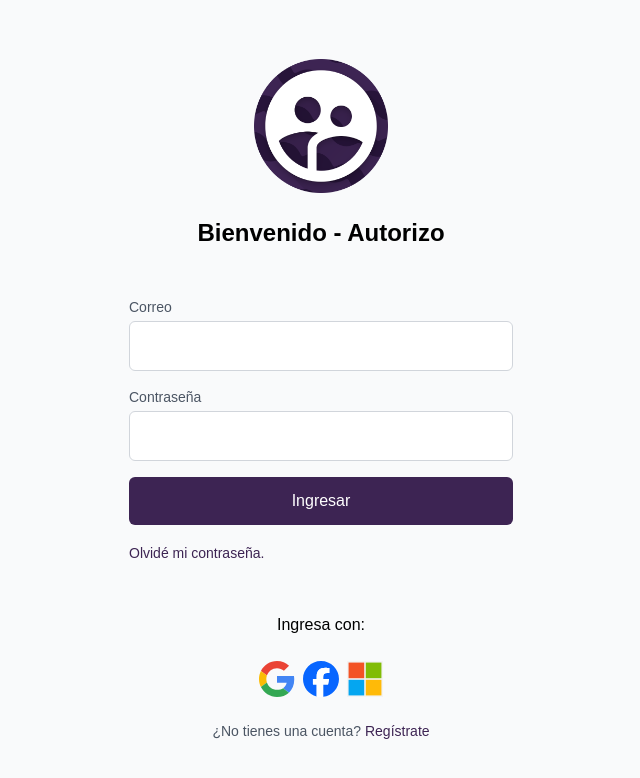
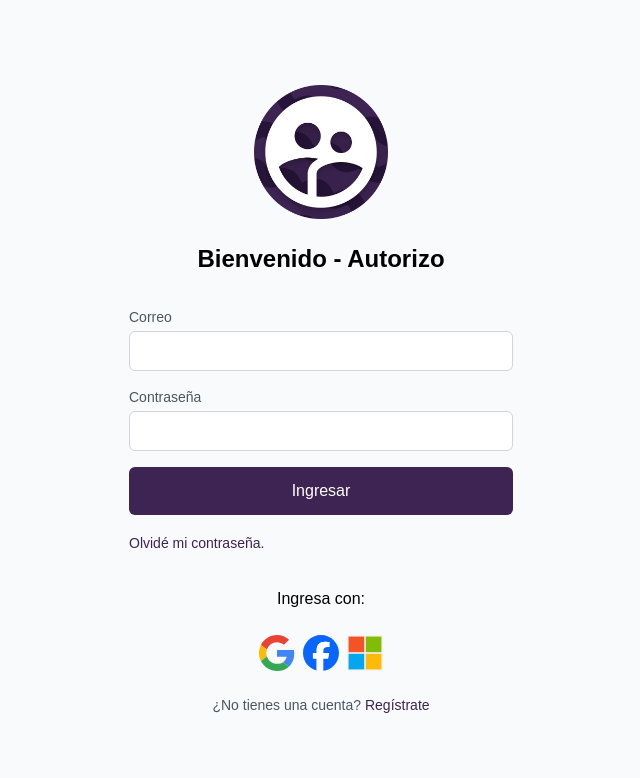
Before and after one commit to autorizo/grantly, a React (Create React App) app in the folder ui/: page /login in a window 1280 px wide. Shown: the top 778 px of the page, without its empty margins (319-959 px from the left). Built offline with nearby package versions, Linux system fonts and the light colour scheme; no server answers.

Commit message:
Update LoginLayout to adjust spacing and height for input fields

```diff
--- a/ui/src/layouts/LoginLayout/LoginLayout.tsx
+++ b/ui/src/layouts/LoginLayout/LoginLayout.tsx
@@ -68,7 +68,7 @@
         alt='autorizo'
         src='/images/icon-512.png'
       />
-      <h1 className='text-2xl font-semibold mb-6'>Bienvenido - Autorizo</h1>
+      <h1 className='text-2xl font-semibold mb-2'>Bienvenido - Autorizo</h1>
 
       {/* Formik Form for Email/Password Login */}
       <Formik
@@ -87,7 +87,7 @@
                 id='email'
                 name='email'
                 type='email'
-                className='p-3 border rounded-md border-gray-300 focus:outline-none focus:ring-2 focus:ring-primary'
+                className='h-10 p-3 border rounded-md border-gray-300 focus:outline-none focus:ring-2 focus:ring-primary'
                 autoComplete='email'
               />
               <ErrorMessage
@@ -106,7 +106,7 @@
                 id='password'
                 name='password'
                 type='password'
-                className='p-3 border rounded-md border-gray-300 focus:outline-none focus:ring-2 focus:ring-primary'
+                className='h-10 p-3 border rounded-md border-gray-300 focus:outline-none focus:ring-2 focus:ring-primary'
                 autoComplete='current-password'
               />
               <ErrorMessage
@@ -135,7 +135,7 @@
         )}
       </Formik>
 
-      <div className='text-center mt-6'>Ingresa con:</div>
+      <div className='text-center mt-2'>Ingresa con:</div>
 
       <div className=' flex justify-center items-center w-full gap-2'>
         {/* OAuth Buttons with Logos */}
```
